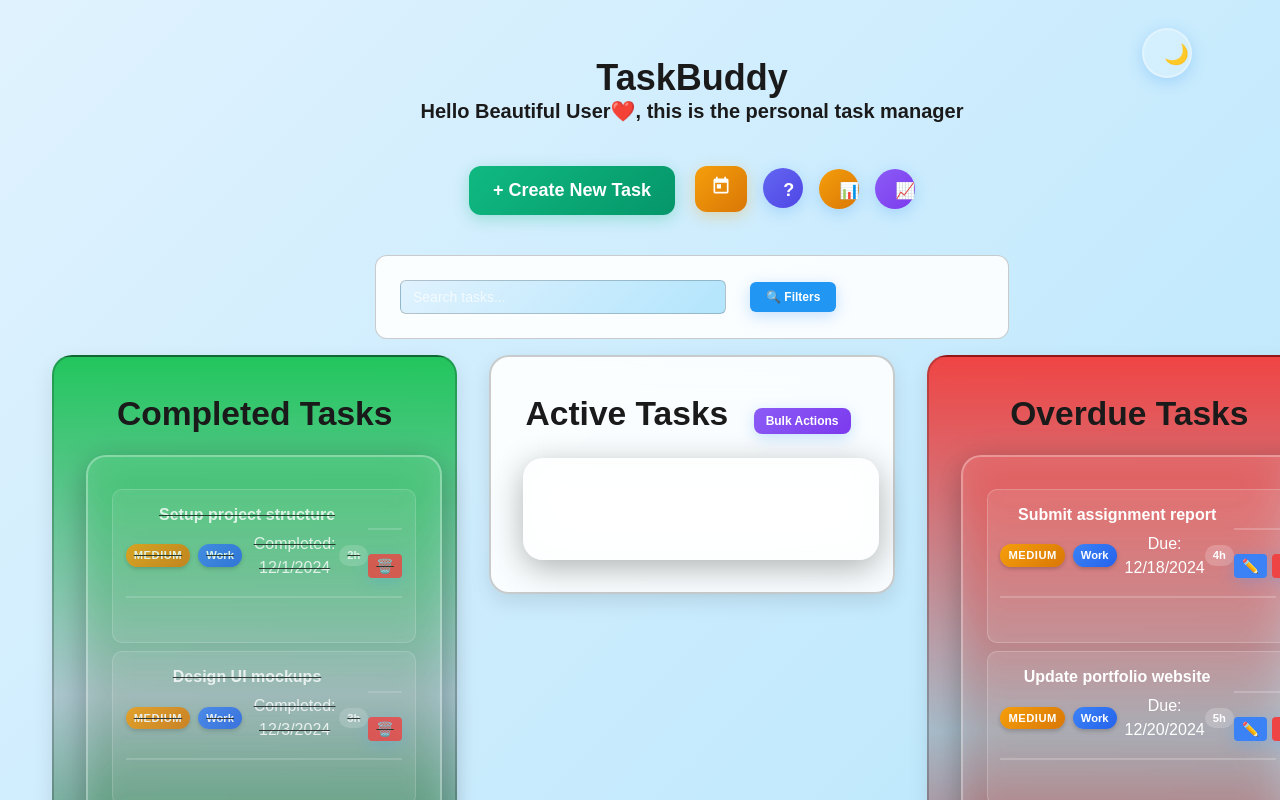
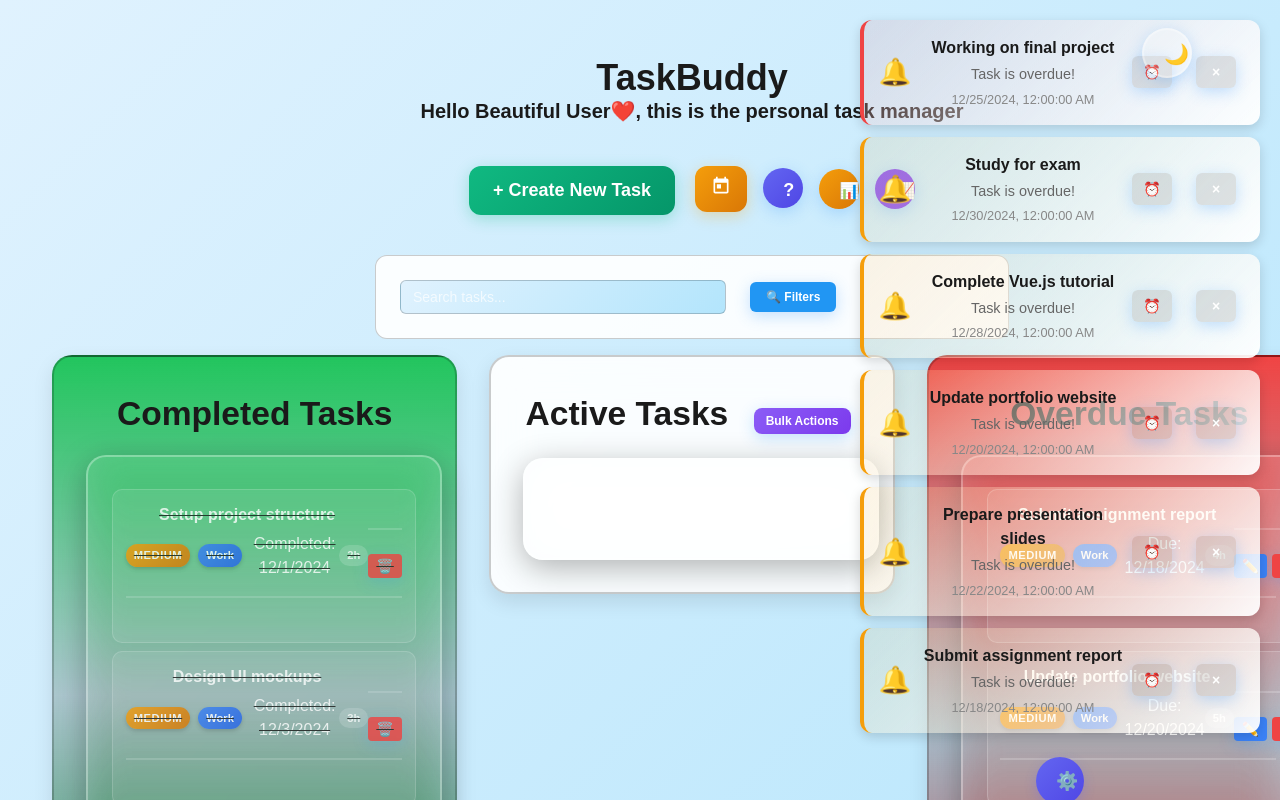
Before and after one commit to Llego-250/Task-Buddy, a Vue app: page / in a window 1280 px wide. Shown: the top 800 px of the page. Built offline with nearby package versions, Linux system fonts and the light colour scheme.

Commit message:
Integrating the Enhanced Notifications component into the main App.vue

```diff
--- a/src/App.vue
+++ b/src/App.vue
@@ -329,13 +329,11 @@
   </div>
 </div>
 
-<!-- Notifications -->
-<div v-if="notifications.length" class="notifications">
-  <div v-for="notification in notifications" :key="notification.id" class="notification">
-    🔔 {{ notification.message }}
-    <button @click="dismissNotification(notification.id)">×</button>
-  </div>
-</div>
+<!-- Enhanced Notifications -->
+<EnhancedNotifications
+  :tasks="tasks"
+  @settings-updated="handleNotificationSettings"
+/>
 
 <!-- UI/UX Enhancement Components -->
 <ThemeToggle />
@@ -378,6 +376,7 @@ import ProgressBar from './components/ProgressBar.vue'
 import TimeReports from './components/TimeReports.vue'
 import SearchFilter from './components/SearchFilter.vue'
 import AnalyticsDashboard from './components/AnalyticsDashboard.vue'
+import EnhancedNotifications from './components/EnhancedNotifications.vue'
 
 export default {
   components: {
@@ -392,7 +391,8 @@ export default {
     ProgressBar,
     TimeReports,
     SearchFilter,
-    AnalyticsDashboard
+    AnalyticsDashboard,
+    EnhancedNotifications
   },
   data() {
     return {
@@ -416,6 +416,12 @@ export default {
       calendarVisible: false,
       currentDate: new Date(),
       notifications: [],
+      notificationSettings: {
+        soundEnabled: true,
+        emailEnabled: false,
+        email: '',
+        defaultReminder: 30
+      },
       visibleTasks: { completed: 3, active: 3, overdue: 3 },
       tasks: [
         {
@@ -848,6 +854,11 @@ export default {
 
     handleFilteredTasks(filtered) {
       this.filteredTasks = filtered
+    },
+
+    handleNotificationSettings(settings) {
+      this.notificationSettings = settings
+      localStorage.setItem('notificationSettings', JSON.stringify(settings))
     }
   },
   mounted() {
```
